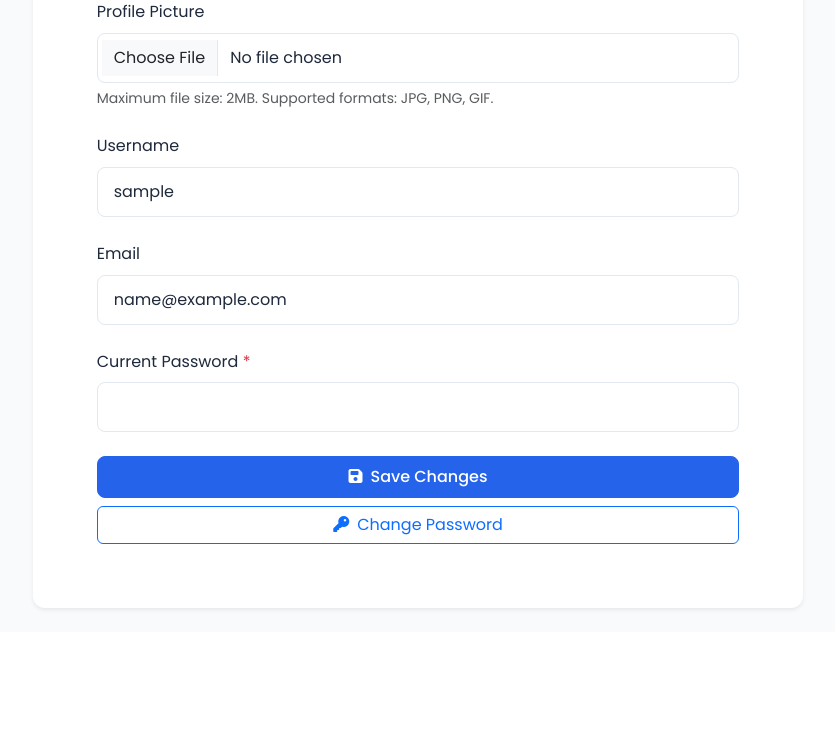
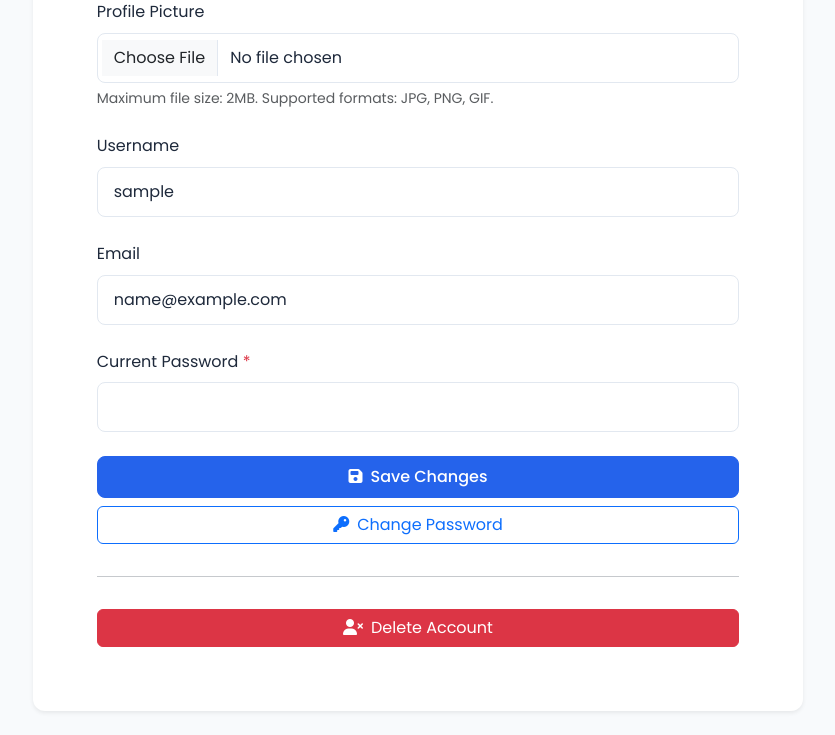
Before and after one commit to talhanuhuymaz/DjangoBlog, a Django app: page /settings/ in a window 1280 px wide. Shown: the part 581-1316 px from the top of the page, without its empty margins (222-1057 px from the left). Before the commit the page ends 1192 px from the top, so only its background shows below. Run offline with Django 3.2, Linux system fonts and the light colour scheme; the visitor is signed in with stand-in values (Sample User, id 1).

Commit message:
multiple post fix and delete account
updates new features

```diff
--- a/blog/templates/blog/settings.html
+++ b/blog/templates/blog/settings.html
@@ -135,6 +135,10 @@
                                 <button type="button" class="btn btn-outline-primary" data-bs-toggle="modal" data-bs-target="#changePasswordModal">
                                     <i class="fas fa-key me-2"></i>Change Password
                                 </button>
+                                <hr class="my-4">
+                                <button type="button" class="btn btn-danger" data-bs-toggle="modal" data-bs-target="#deleteAccountModal">
+                                    <i class="fas fa-user-times me-2"></i>Delete Account
+                                </button>
                             </div>
                         </form>
                     </div>
@@ -218,4 +222,42 @@
     </div>
 </div>
 
+<!-- Delete Account Modal -->
+<div class="modal fade" id="deleteAccountModal" tabindex="-1" aria-labelledby="deleteAccountModalLabel" aria-hidden="true">
+    <div class="modal-dialog modal-dialog-centered">
+        <div class="modal-content border-0">
+            <div class="modal-header">
+                <h5 class="modal-title text-danger" id="deleteAccountModalLabel">
+                    <i class="fas fa-exclamation-triangle me-2"></i>Delete Account
+                </h5>
+                <button type="button" class="btn-close" data-bs-dismiss="modal" aria-label="Close"></button>
+            </div>
+            <div class="modal-body">
+                <div class="alert alert-danger">
+                    <h6 class="alert-heading"><i class="fas fa-exclamation-circle me-2"></i>Warning!</h6>
+                    <p class="mb-0">This action cannot be undone. All your data, including posts, comments, and profile information will be permanently deleted.</p>
+                </div>
+                <form method="POST" action="{% url 'delete_account' %}" id="deleteAccountForm">
+                    {% csrf_token %}
+                    <div class="mb-4">
+                        <label for="deleteConfirmPassword" class="form-label">Enter your password to confirm</label>
+                        <input type="password" class="form-control" id="deleteConfirmPassword" name="password" required>
+                    </div>
+                    <div class="form-check mb-4">
+                        <input class="form-check-input" type="checkbox" id="confirmDelete" required>
+                        <label class="form-check-label" for="confirmDelete">
+                            I understand that this action is permanent and cannot be undone
+                        </label>
+                    </div>
+                    <div class="d-grid">
+                        <button type="submit" class="btn btn-danger">
+                            <i class="fas fa-user-times me-2"></i>Delete My Account
+                        </button>
+                    </div>
+                </form>
+            </div>
+        </div>
+    </div>
+</div>
+
 {% endblock %}
--- a/blog/urls.py
+++ b/blog/urls.py
@@ -22,4 +22,5 @@ urlpatterns = [
     path('add_comment/<int:post_id>/', views.add_comment, name='add_comment'),
     path('delete_comment/<int:comment_id>/', views.delete_comment, name='delete_comment'),
     path('toggle_follow/<str:username>/', views.toggle_follow, name='toggle_follow'),
+    path('delete-account/', views.delete_account, name='delete_account'),
 ] + static(settings.MEDIA_URL, document_root=settings.MEDIA_ROOT)
--- a/blog/views.py
+++ b/blog/views.py
@@ -528,3 +528,31 @@ def toggle_follow(request, username):
             }, status=500)
         messages.error(request, f'Error following user: {str(e)}')
         return redirect('home-page')
+
+@login_required
+def delete_account(request):
+    if request.method == 'POST':
+        password = request.POST.get('password')
+        user = authenticate(username=request.user.username, password=password)
+
+        if user is not None:
+            # Delete the user's profile first (if it exists)
+            if hasattr(user, 'profile'):
+                user.profile.delete()
+
+            # Delete all user's posts
+            user.post_set.all().delete()
+
+            # Delete all user's comments
+            user.comment_set.all().delete()
+
+            # Delete the user account
+            user.delete()
+
+            messages.success(request, 'Your account has been permanently deleted.')
+            return redirect('login')
+        else:
+            messages.error(request, 'Incorrect password. Please try again.')
+            return redirect('settings')
+
+    return redirect('settings')
```
Also changed, not shown: blog/templates/blog/modals/new_post_modal.html (+47 -2 lines).
